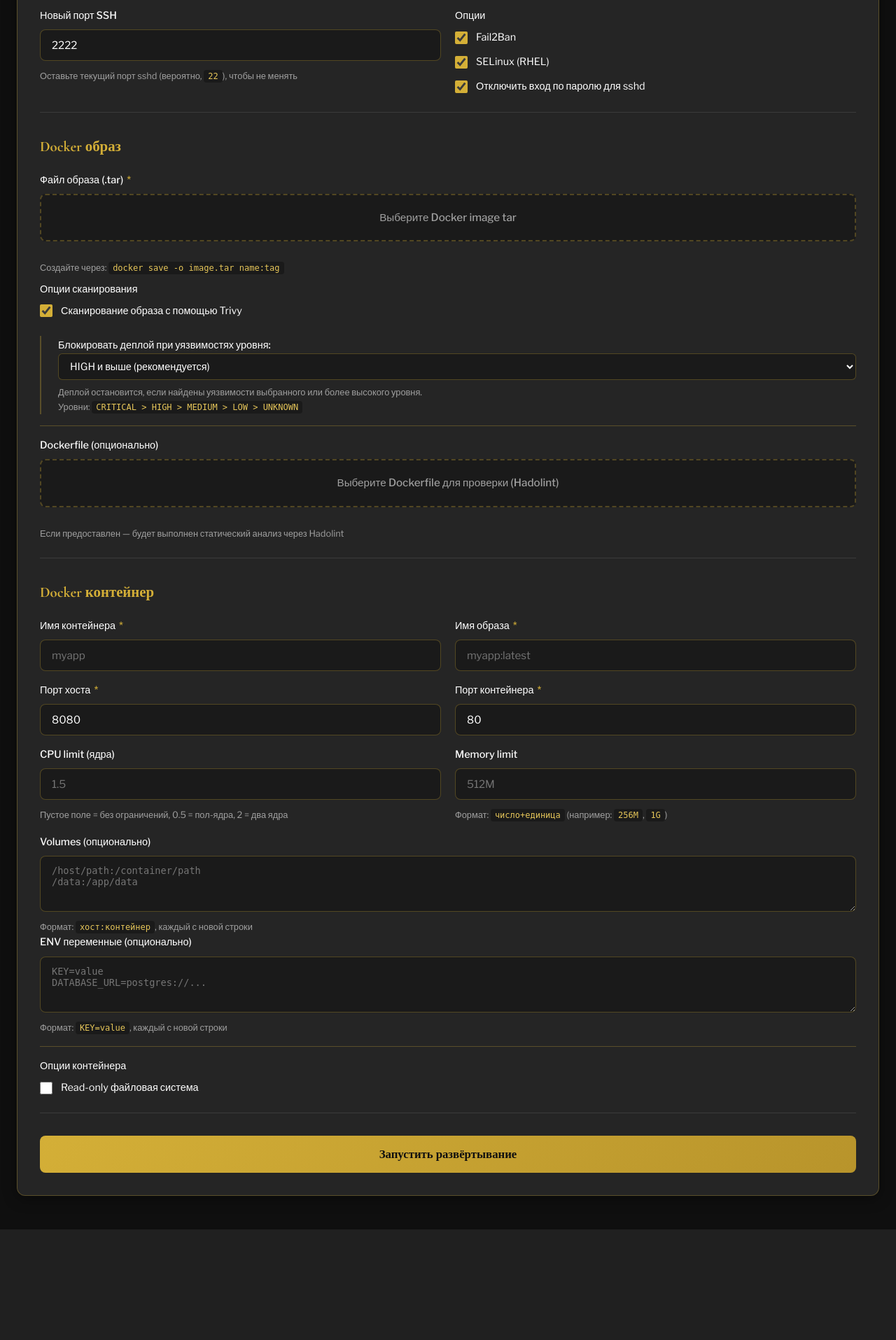
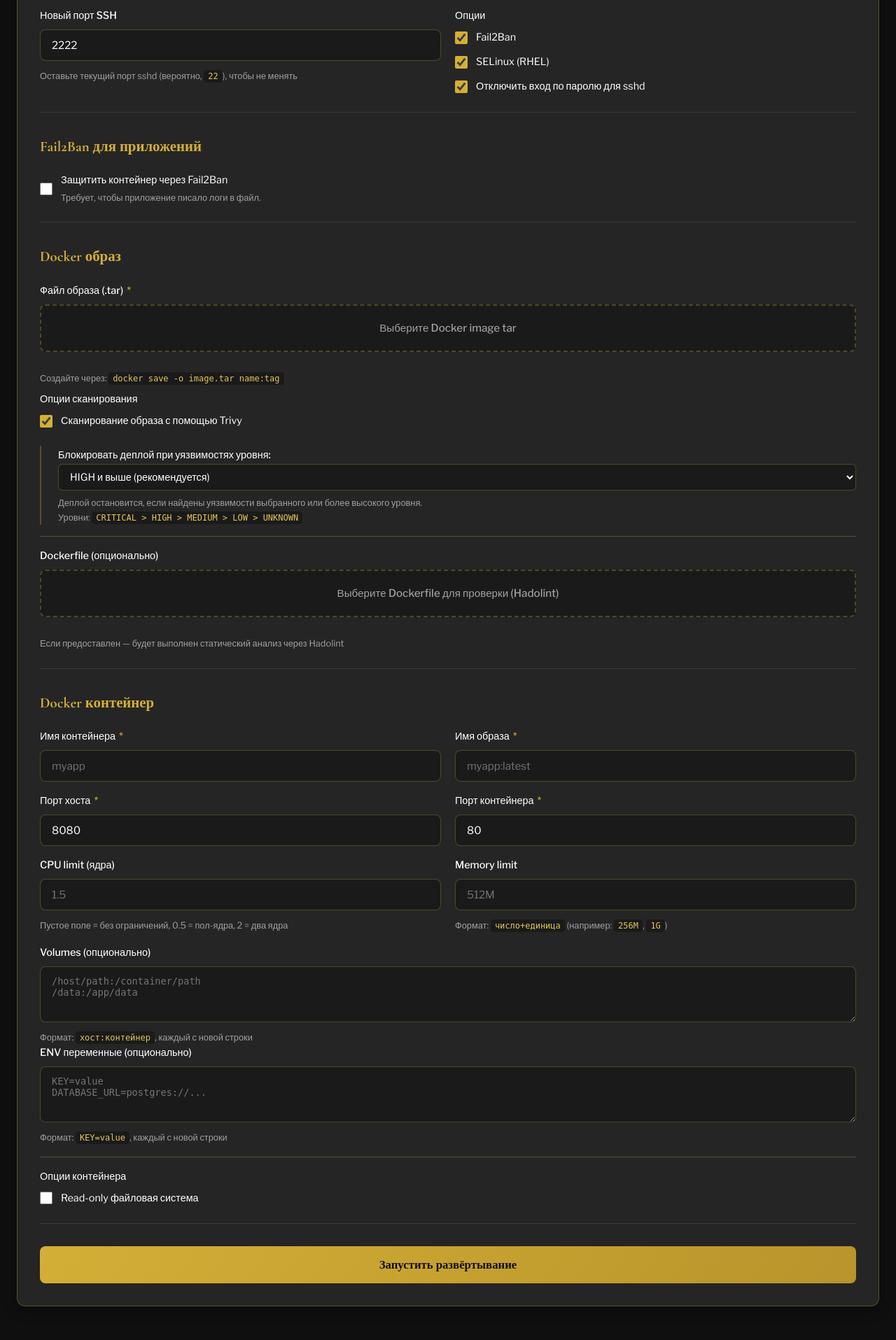
Before and after one commit to zdovidovich/Secure_Deployment_Platform_SDP, a Flask app: page /deploy/ in a window 1280 px wide. Shown: the part 624-2539 px from the top of the page at 70% size. Before the commit the page ends 2381 px from the top, so only its background shows below. Run offline with Flask 3, Linux system fonts and the light colour scheme.

Commit message:
Starting to add fail2ban for service in docker container

```diff
--- a/ansible/roles/app_deploy/tasks/main.yml
+++ b/ansible/roles/app_deploy/tasks/main.yml
@@ -34,10 +34,14 @@
       src: "{{ app_image_path }}"
       dest: "/tmp/{{ app_container_name }}__{{ now(utc=true,fmt='%Y-%m-%d__%H:%M:%S') }}"
     register: result_copying
+    async: 3600
+    poll: 20
 
   - name: Load image archive to docker
     community.docker.docker_image_load:
       path: "{{ result_copying.dest }}"
+    async: 3600
+    poll: 20
 
   - name: Start container
     docker_container:
--- a/app/templates/index.html
+++ b/app/templates/index.html
@@ -83,6 +83,73 @@
                                     <input type="checkbox" id="disable_pass_sshd" name="disable_pass_sshd" checked>
                                     <label for="disable_pass_sshd">Отключить вход по паролю для sshd</label>
                                 </div>
+                            </div>
+                        </div>
+                    </div>
+                </div>
+
+                <!-- После закрывающего </div> секции "Настройки безопасности" добавь: -->
+
+                <div class="form-section">
+                    <h3>Fail2Ban для приложений</h3>
+                    <div class="form-group full-width">
+                        <div class="checkbox-group">
+                            <div class="checkbox-item">
+                                <input type="checkbox" id="enable_container_fail2ban" name="enable_container_fail2ban">
+                                <label for="enable_container_fail2ban">
+                                    Защитить контейнер через Fail2Ban
+                                    <span class="hint"
+                                        style="display: block; margin-top: 0.25rem; font-size: 0.8rem; color: var(--text-muted);">
+                                        Требует, чтобы приложение писало логи в файл.
+                                    </span>
+                                </label>
+                            </div>
+                        </div>
+                    </div>
+
+                    <div id="container-fail2ban-options"
+                        style="display: none; margin-top: 1rem; padding: 1rem; background: var(--dark-light); border-radius: 8px; border: 1px solid var(--border);">
+                        <div class="form-grid">
+                            <div class="form-group">
+                                <label for="app_log_path">Путь к логу на хосте</label>
+                                <input type="text" id="app_log_path" name="app_log_path"
+                                    value="/var/log/app/access.log" placeholder="/var/log/app/access.log">
+                                <div class="hint">Этот файл будет смонтирован в контейнер и проверяться Fail2Ban</div>
+                            </div>
+                            <div class="form-group">
+                                <label for="app_fail2ban_filter">Тип фильтра</label>
+                                <select id="app_fail2ban_filter" name="app_fail2ban_filter">
+                                    <option value="app-generic">Generic (401/403 ошибки)</option>
+                                    <option value="nginx-http-auth">Nginx HTTP Auth</option>
+                                    <option value="apache-auth">Apache Auth</option>
+                                    <option value="custom">Custom (свой regex)</option>
+                                </select>
+                            </div>
+                        </div>
+
+                        <div class="form-group" id="custom-regex-group" style="display: none; margin-top: 1rem;">
+                            <label for="app_fail2ban_regex">Failregex (для custom)</label>
+                            <textarea id="app_fail2ban_regex" name="app_fail2ban_regex"
+                                placeholder="^.*Failed login from &lt;HOST&gt;.*$"
+                                style="font-family: monospace; font-size: 0.85rem; min-height: 60px; width: 100%;"></textarea>
+                            <div class="hint">Используй <code>&lt;HOST&gt;</code> вместо IP-адреса</div>
+                        </div>
+
+                        <div class="form-grid" style="margin-top: 1rem;">
+                            <div class="form-group">
+                                <label for="app_fail2ban_maxretry">Max попытки</label>
+                                <input type="number" id="app_fail2ban_maxretry" name="app_fail2ban_maxretry" value="5" min="1"
+                                    max="20">
+                            </div>
+                            <div class="form-group">
+                                <label for="app_fail2ban_bantime">Бан (секунды)</label>
+                                <input type="number" id="app_fail2ban_bantime" name="app_fail2ban_bantime" value="3600" min="60"
+                                    step="60">
+                            </div>
+                            <div class="form-group">
+                                <label for="app_fail2ban_findtime">Окно (секунды)</label>
+                                <input type="number" id="app_fail2ban_findtime" name="app_fail2ban_findtime" value="600"
+                                    min="60" step="60">
                             </div>
                         </div>
                     </div>
@@ -263,6 +330,25 @@
             document.getElementById('enable_trivy').addEventListener('change', updateTrivyThresholdVisibility);
         });
 
+        document.addEventListener('DOMContentLoaded', () => {
+            const containerFail2banCheckbox = document.getElementById('enable_container_fail2ban');
+            const containerFail2banOptions = document.getElementById('container-fail2ban-options');
+            const fail2banFilterSelect = document.getElementById('app_fail2ban_filter');
+            const customRegexGroup = document.getElementById('custom-regex-group');
+
+            if (containerFail2banCheckbox) {
+                containerFail2banCheckbox.addEventListener('change', () => {
+                    containerFail2banOptions.style.display =
+                        containerFail2banCheckbox.checked ? 'block' : 'none';
+                });
+            }
+            if (fail2banFilterSelect) {
+                fail2banFilterSelect.addEventListener('change', () => {
+                    customRegexGroup.style.display =
+                        fail2banFilterSelect.value === 'custom' ? 'block' : 'none';
+                });
+            }
+        });
     </script>
 </body>
 
```
Also changed, not shown: app/libs/validation.py (+69 -7 lines), app/services/deployment.py (+9 -2 lines).
